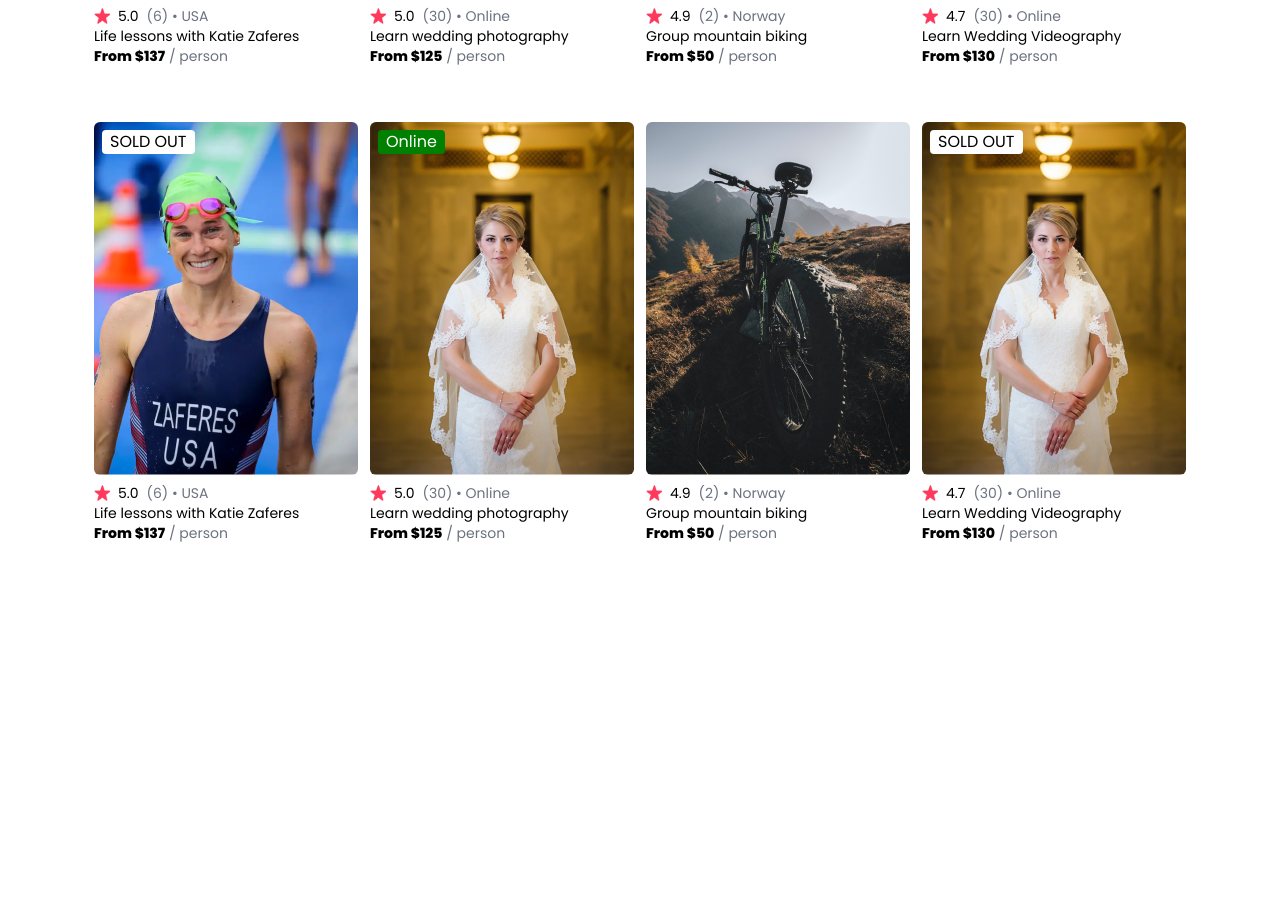
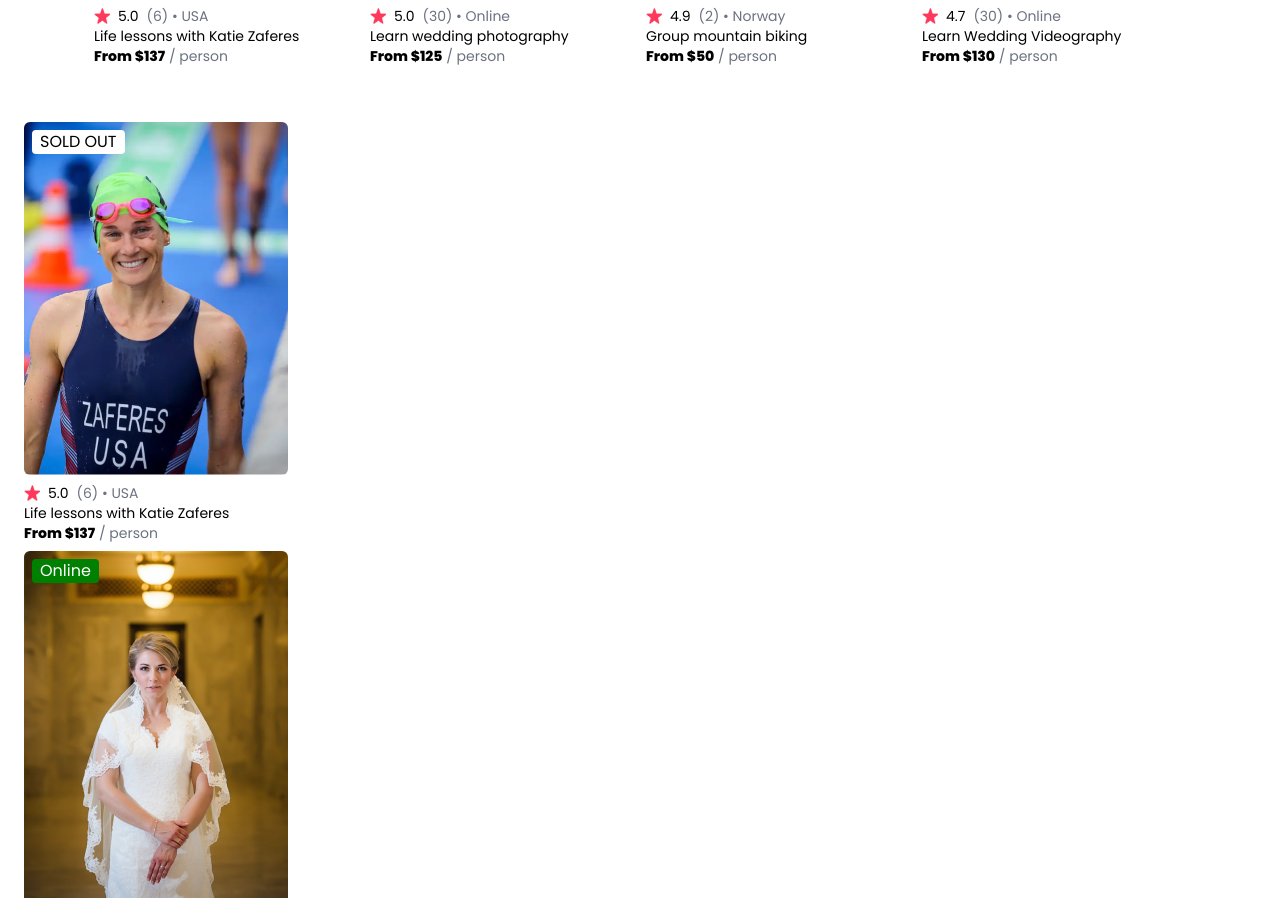
Before and after one commit to Idighekere/AirBnB-Landing-Page-Clone, a React (Vite) app: page / in a window 1280 px wide. Shown: the part 1004-1902 px from the top of the page. Before the commit the page ends 1579 px from the top, so only its background shows below. Built offline with nearby package versions, Linux system fonts and the light colour scheme.

Commit message:
Update App.jsx

```diff
--- a/src/App.jsx
+++ b/src/App.jsx
@@ -26,7 +26,7 @@ const App = () => {
       <div className=" flex p-6 gap-3 overflow-hidden justify-center place-items-center">
         {" "}
         {cardData}
-      </div><div className="w-full flex p-6 gap-3 overflow-scroll justify-center">
+      </div><div className="w-full grid-cols-12 p-6 gap-3 overflow-scroll justify-center">
         {" "}
         {cardData}
       </div>
```
